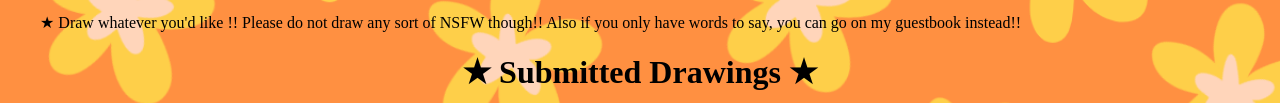
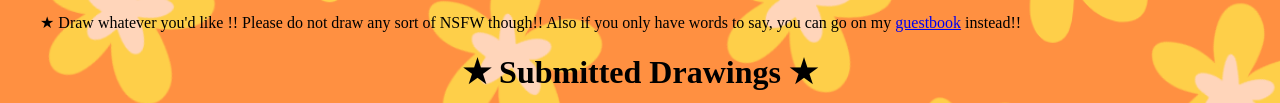
Before and after one commit to xXGinoIsGinoXx/xxginoisginoxx.github.io, a plain HTML site: page drawbox.html in a window 1280 px wide. Shown: the part 737-840 px from the top of the page. Drawn offline with nearby package versions, Linux system fonts and the light colour scheme; no server answers.

Commit message:
Update drawbox.html

```diff
--- a/drawbox.html
+++ b/drawbox.html
@@ -34,7 +34,7 @@
     </div>
     </div>
     <div class="guide right">
-    <p> ★ Draw whatever you'd like !! Please do not draw any sort of NSFW though!! Also if you only have words to say, you can go on my guestbook instead!! </p>
+    <p> ★ Draw whatever you'd like !! Please do not draw any sort of NSFW though!! Also if you only have words to say, you can go on my <a href="https://xxginoisginoxx.atabook.org/">guestbook</a> instead!! </p>
 </div>
 </div>
 
```
